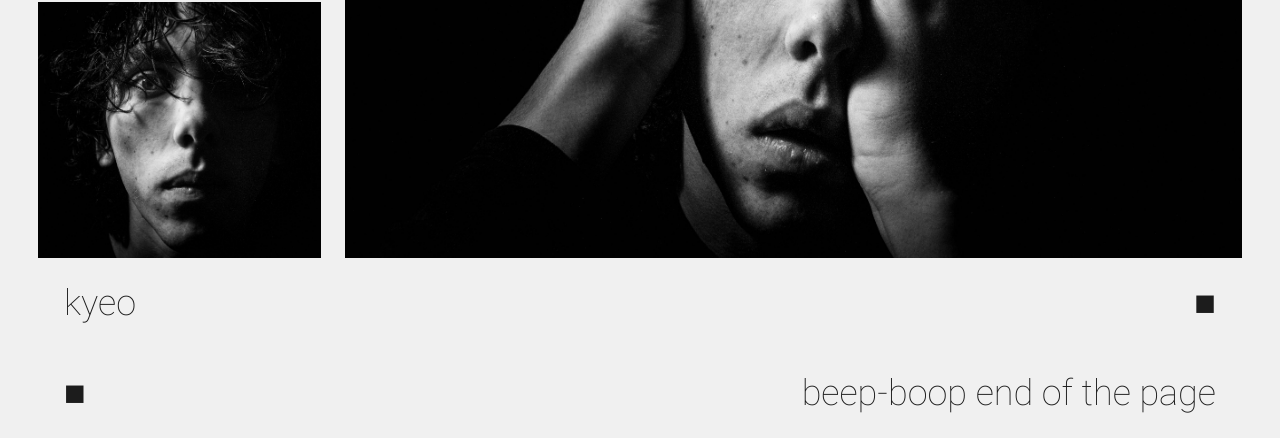
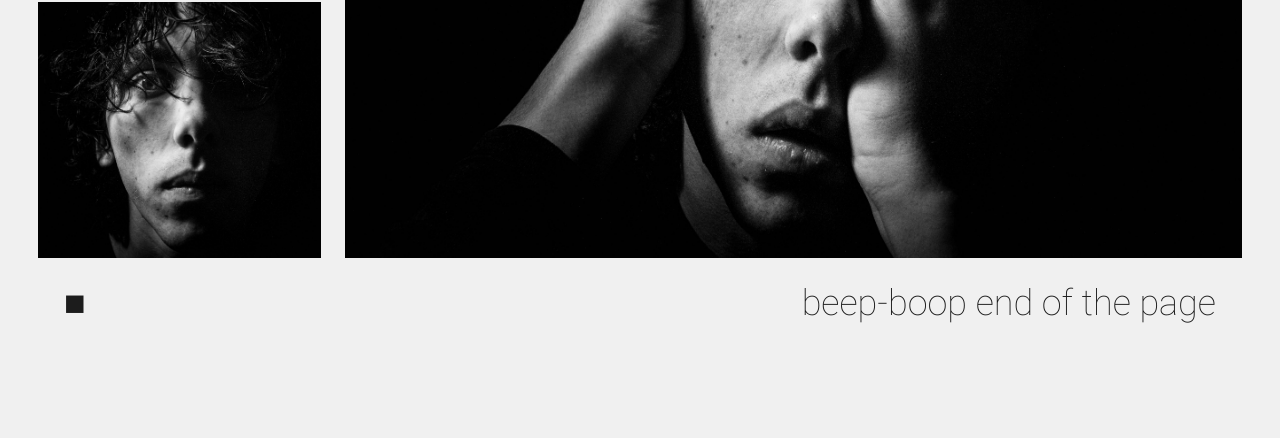
Before and after one commit to oeykmiih/oeykmiih.github.io, a plain HTML site: page p001.html in a window 1280 px wide. Shown: the part 368-806 px from the top of the page. Drawn offline with Linux system fonts and the light colour scheme.

Commit message:
back to #home

```diff
--- a/p001.html
+++ b/p001.html
@@ -14,7 +14,7 @@
 <body>
   <!-- Start Header -->
   <header>
-    <div class="row">
+    <div class="row" id="home">
       <div class="brand-name">
         <a href="index.html">kyeo</a>
       </div>
@@ -55,17 +55,7 @@
   <footer>
     <div class="row">
       <div class="brand-name">
-        <a href="index.html" class="logo">kyeo</a>
-      </div>
-      <div class="info">
-        <a href="#">■</a>
-      </div>
-    </div>
-  </footer>
-  <footer>
-    <div class="row">
-      <div class="brand-name">
-        <a href="#portfolio">■</a>
+        <a href="#home">■</a>
       </div>
       <div class="info">
         <p>beep-boop end of the page</p>
```
Also changed, not shown: index.html (+3 -3 lines), info.html (+2 -2 lines).
